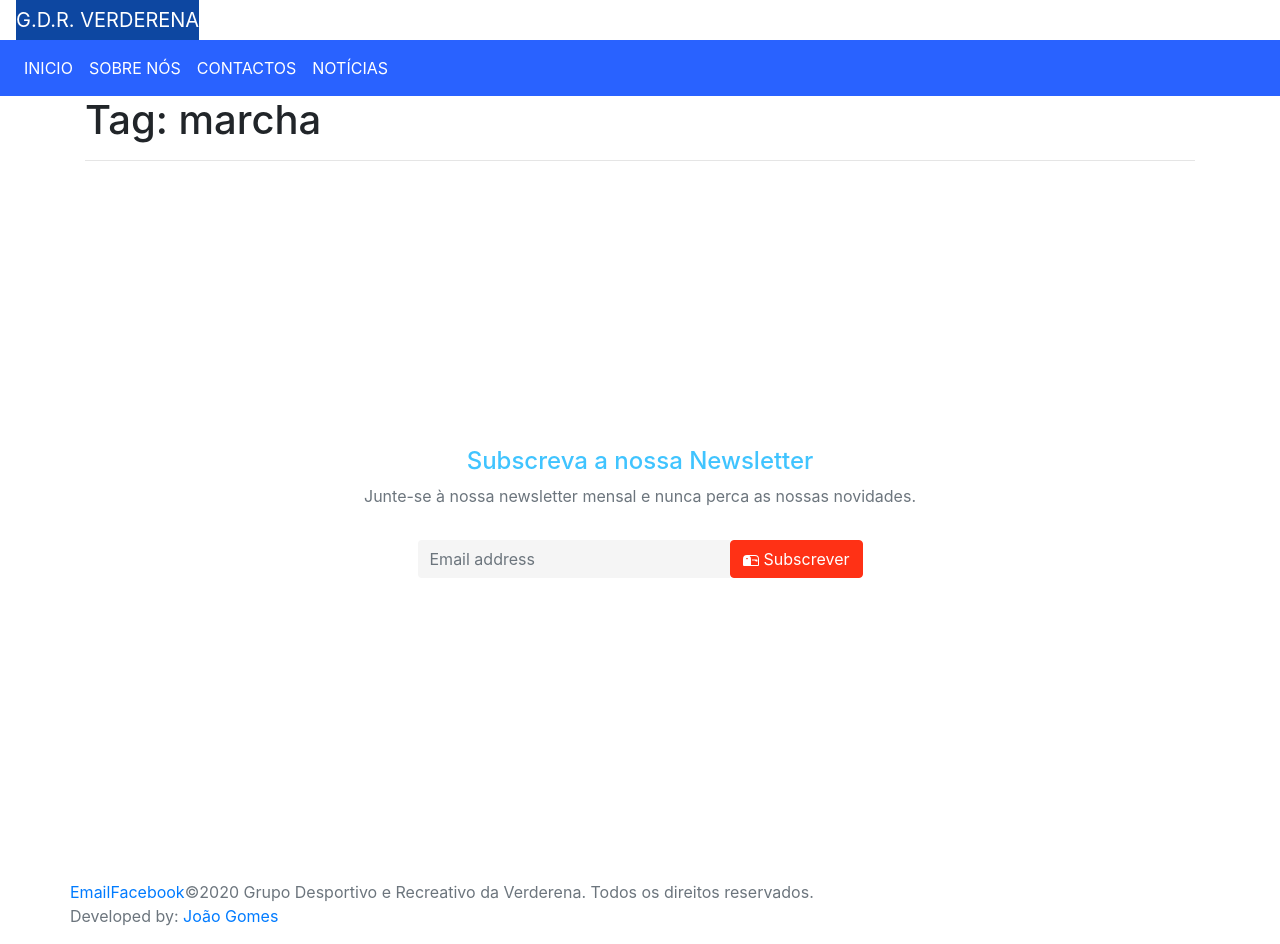
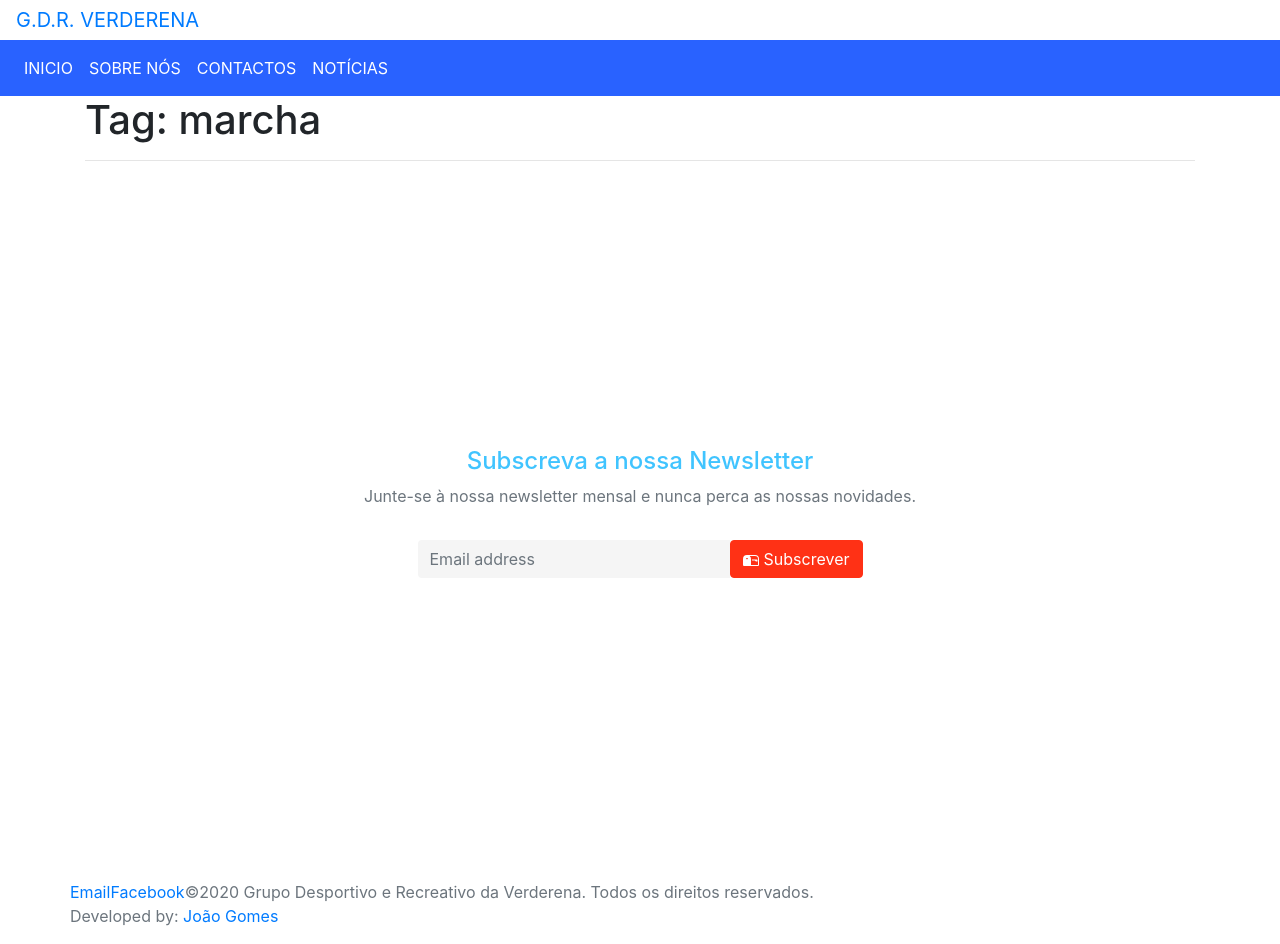
Before and after one commit to GDR-Verderena/gdr-verderena.github.io, a Jekyll site: the page built from tag/marcha.md, in a window 1280 px wide. Built offline with Jekyll 4.4.1, drawn with Linux system fonts in a browser that asks for light colours.

Commit message:
Update main.css

```diff
--- a/css/main.css
+++ b/css/main.css
@@ -1,6 +1,6 @@
 
 
-.navbar-brand{
+.navbar-brand a{
 
     background-color: #0d47a1 ;
 color: #ffffff;
```
